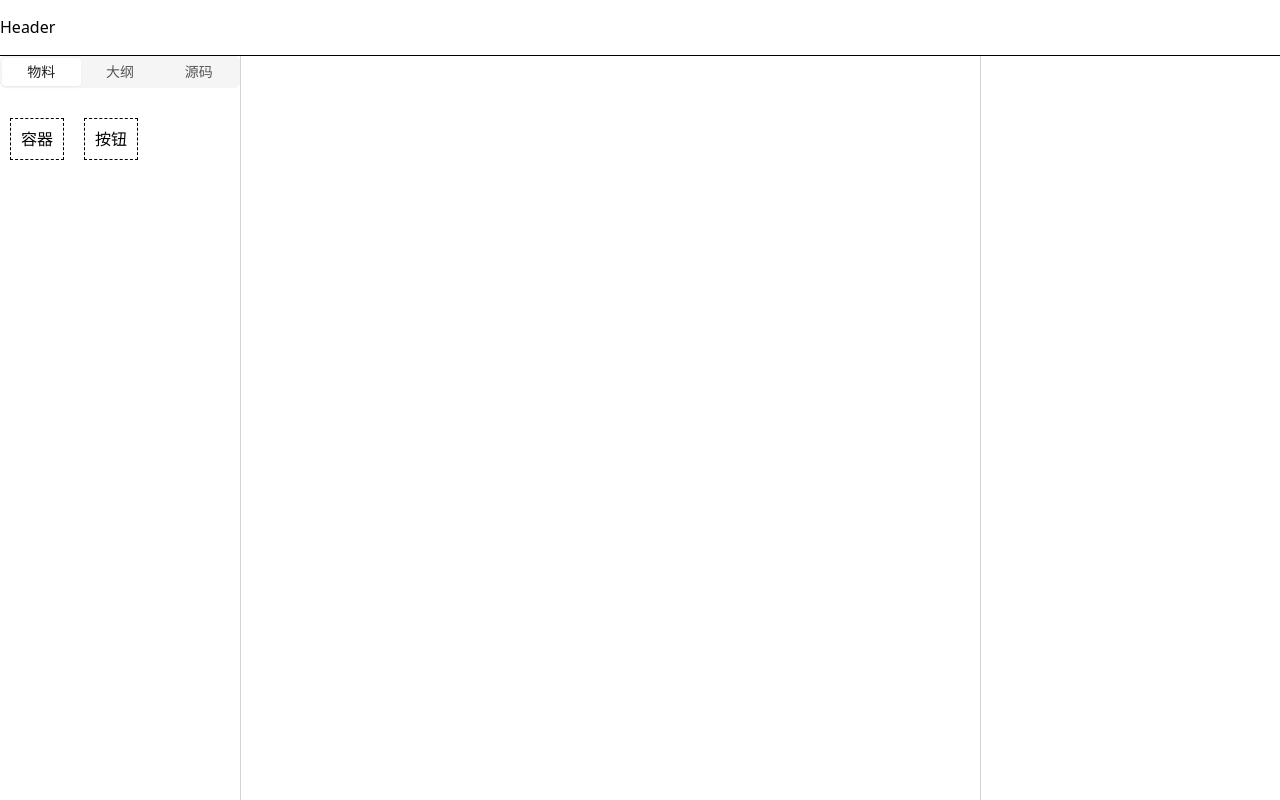
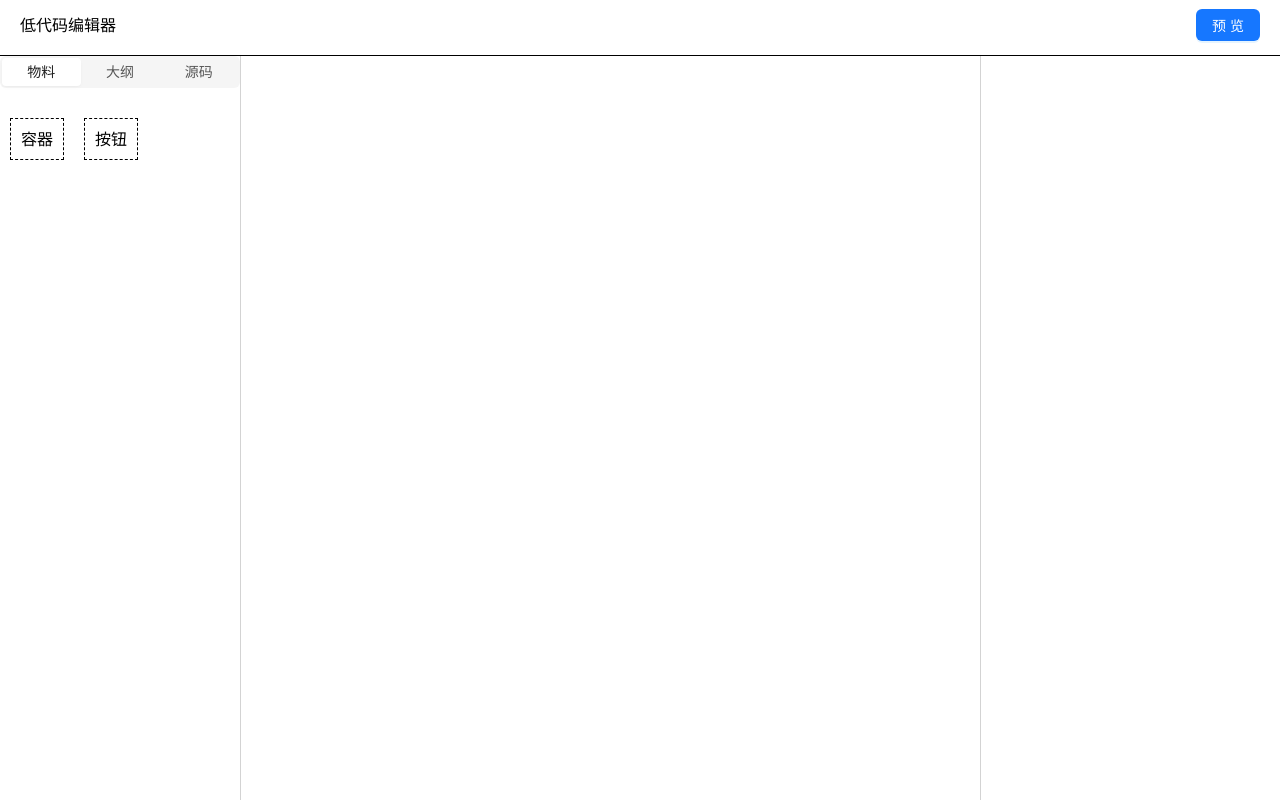
Before and after one commit to zhenghui-su/lowcode-editor, a React (Vite) app: page / in a window 1280 px wide. Built offline with nearby package versions, Linux system fonts and the light colour scheme.

Commit message:
✨ feat: 新增预览模式

```diff
--- a/src/editor/components/EditArea/index.tsx
+++ b/src/editor/components/EditArea/index.tsx
@@ -15,10 +15,10 @@ export function EditArea() {
 		return components.map((component: Component) => {
 			const config = componentConfig?.[component.name];
 
-			if (!config?.component) return null;
+			if (!config?.dev) return null;
 
 			return React.createElement(
-				config.component,
+				config.dev,
 				{
 					key: component.id,
 					id: component.id,
--- a/src/editor/components/Header/index.tsx
+++ b/src/editor/components/Header/index.tsx
@@ -1,3 +1,40 @@
+import { Button, Space } from 'antd';
+import { useComponentsStore } from '../../stores/components';
+
+/**
+ * @description 头部区域
+ */
 export function Header() {
-	return <div>Header</div>;
+	const { mode, setMode, setCurComponentId } = useComponentsStore();
+
+	return (
+		<div className='w-[100%] h-[100%]'>
+			<div className='h-[50px] flex justify-between items-center px-[20px]'>
+				<div>低代码编辑器</div>
+				<Space>
+					{mode === 'edit' && (
+						<Button
+							onClick={() => {
+								setMode('preview');
+								setCurComponentId(null);
+							}}
+							type='primary'
+						>
+							预览
+						</Button>
+					)}
+					{mode === 'preview' && (
+						<Button
+							onClick={() => {
+								setMode('edit');
+							}}
+							type='primary'
+						>
+							退出预览
+						</Button>
+					)}
+				</Space>
+			</div>
+		</div>
+	);
 }
--- a/src/editor/index.tsx
+++ b/src/editor/index.tsx
@@ -4,13 +4,18 @@ import { Header } from './components/Header';
 import { EditArea } from './components/EditArea';
 import { Setting } from './components/Setting';
 import { MaterialWrapper } from './components/MaterialWrapper';
+import { useComponentsStore } from './stores/components';
+import { Preview } from './components/Preview';
 
 export default function ReactPlayground() {
+	const { mode } = useComponentsStore();
+
 	return (
 		<div className='h-[100vh] flex flex-col'>
 			<div className='h-[60px] flex items-center border-b-[1px] border-[#000]'>
 				<Header />
 			</div>
+			{mode === 'edit' ? (
 				<Allotment>
 					<Allotment.Pane preferredSize={240} maxSize={300} minSize={200}>
 						<MaterialWrapper />
@@ -22,6 +27,9 @@ export default function ReactPlayground() {
 						<Setting />
 					</Allotment.Pane>
 				</Allotment>
+			) : (
+				<Preview />
+			)}
 		</div>
 	);
 }
```
Lines whose indentation alone changed are shown as unchanged.
